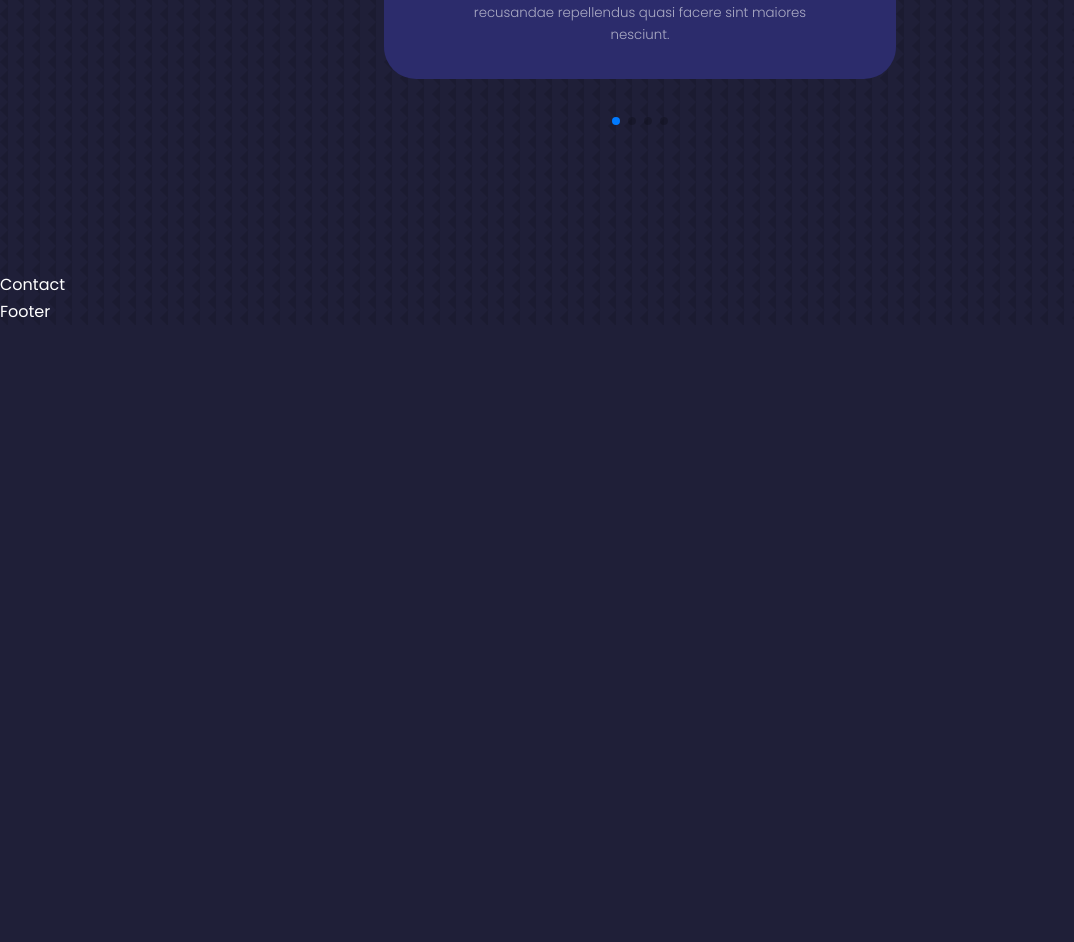
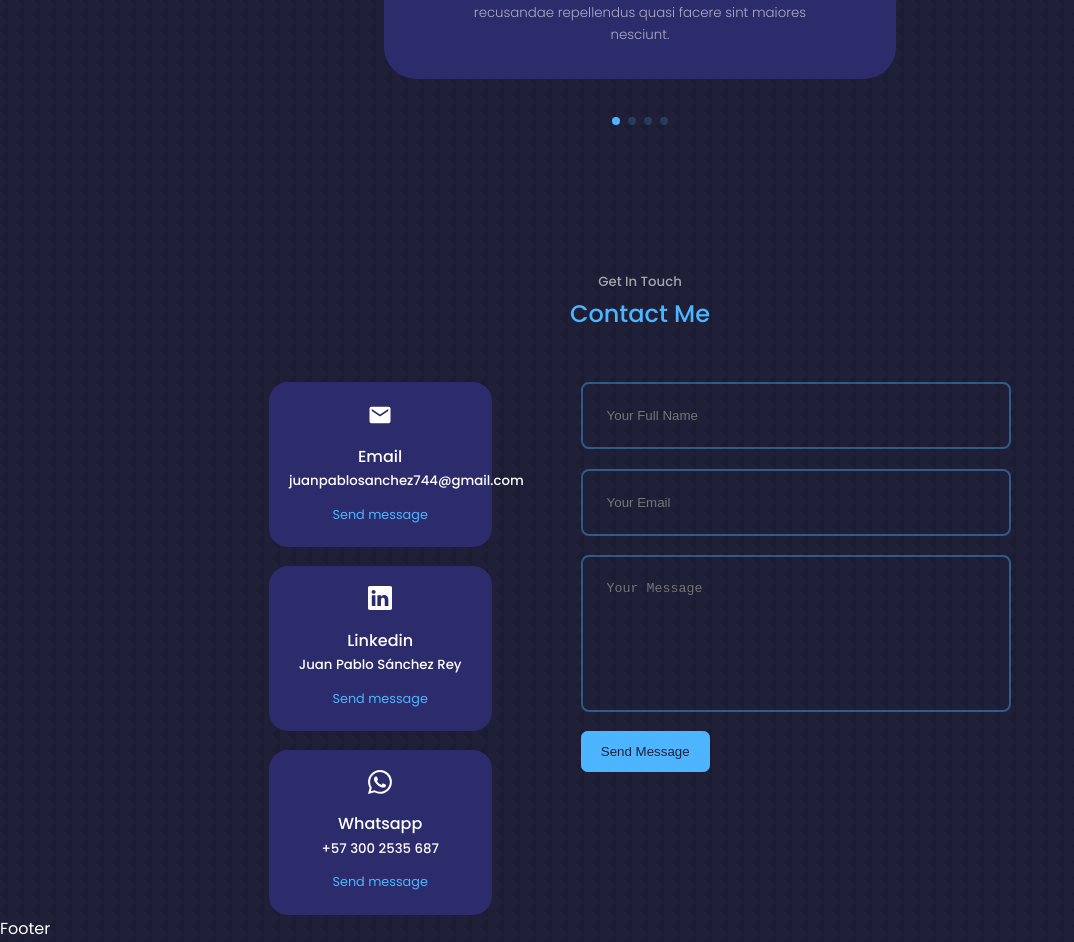
Before and after one commit to JuanPabloSR/react-portafolio-website, a React (Create React App) app: page / in a window 1280 px wide. Shown: the part 4346-5288 px from the top of the page, without its empty margins (0-1074 px from the left). Before the commit the page ends 4671 px from the top, so only its background shows below. Built offline with nearby package versions, Linux system fonts and the light colour scheme.

Commit message:
complete the contact section, and styles

```diff
--- a/package.json
+++ b/package.json
@@ -6,6 +6,7 @@
     "@testing-library/jest-dom": "^5.16.5",
     "@testing-library/react": "^13.4.0",
     "@testing-library/user-event": "^13.5.0",
+    "emailjs-com": "^3.2.0",
     "react": "^18.2.0",
     "react-dom": "^18.2.0",
     "react-icons": "^4.6.0",
--- a/src/components/contact/Contact.jsx
+++ b/src/components/contact/Contact.jsx
@@ -1,9 +1,46 @@
-import React from 'react'
-import './contact.css'
+import React from "react";
+import "./contact.css";
+import {BsLinkedin, BsWhatsapp} from 'react-icons/bs';
+import {IoMdMail} from 'react-icons/io';
 
 const Contact = () => {
   return (
-    <section id='contact'>Contact</section>
-  )
-}
-export default Contact
+    <section id="contact">
+      <h5>Get In Touch</h5>
+      <h2>Contact Me</h2>
+
+      <div className="container contact__container">
+        <div className="contact__options">
+          <article className="contact__option">
+            <IoMdMail className="contact__option-icon"/>
+            <h4>Email</h4>
+            <h5>juanpablosanchez744@gmail.com</h5>
+            <a href="mailto:juanpablosanchez744@gmail.com" target="_blank" rel="noreferrer">Send message</a>
+          </article>
+
+          <article className="contact__option">
+            <BsLinkedin className="contact__option-icon"/>
+            <h4>Linkedin</h4>
+            <h5>Juan Pablo Sánchez Rey</h5>
+            <a href="https://www.linkedin.com/in/juan-pablo-sanchez-rey/" target="_blank" rel="noreferrer" >Send message</a>
+          </article>
+
+          <article className="contact__option">
+            <BsWhatsapp className="contact__option-icon"/>
+            <h4>Whatsapp</h4>
+            <h5>+57 300 2535 687</h5>
+            <a href="https://api.whatsapp.com/send?phone=573002535687&text=Hola%2C%20trabajemos%20juntos!" target="_blank" rel="noreferrer">Send message</a>
+          </article>
+        </div>
+        {/* END OF CONTACT OPTIONS */}
+        <form action="">
+          <input type="text" name="name" placeholder="Your Full Name" required/>
+          <input type="email" name="email" placeholder="Your Email" required/>
+          <textarea type="message" rows="7" name="name" placeholder="Your Message" required></textarea>
+          <button type="submit" className="btn btn-primary">Send Message</button>
+        </form>
+      </div>
+    </section>
+  );
+};
+export default Contact;
--- a/src/components/contact/contact.css
+++ b/src/components/contact/contact.css
@@ -0,0 +1,73 @@
+.container.contact__container {
+  width: 58%;
+  display: grid;
+  grid-template-columns: 30% 58%;
+  gap: 12%;
+}
+
+.contact__options {
+  display: flex;
+  flex-direction: column;
+  gap: 1.2rem;
+}
+
+.contact__option {
+  background: var(--color-bg-variant);
+  padding: 1.2rem;
+  border-radius: 1.2rem;
+  text-align: center;
+  border: 1px solid transparent;
+  transition: var(--transition);
+}
+
+.contact__option:hover {
+  background: transparent;
+  border-color: var(--color-primary-variant);
+}
+
+.contact__option-icon {
+  font-size: 1.5rem;
+  margin-bottom: 0.5rem;
+}
+
+.contact__option a {
+  margin-top: 0.7rem;
+  display: inline-block;
+  font-size: 0.8rem;
+}
+
+/* ================== FORM ======================= */
+
+form {
+  display: flex;
+  flex-direction: column;
+  gap: 1.2rem;
+}
+
+input,
+textarea {
+
+  padding: 1.5rem;
+  border-radius: 0.5rem;
+  background: transparent;
+  border: 2px solid var(--color-primary-variant);
+  resize: none;
+  color: var(--color-white);
+}
+
+/*========================== MEDIA QUERIES (MEDIUM DEVICES TABLETS, ETC) ==============================*/
+
+@media screen and (max-width: 1024px) {
+  .container.contact__container {
+    grid-template-columns: 1fr;
+    gap: 2rem;
+  }
+}
+
+/*========================== MEDIA QUERIES (SMALL DEVICES PHONES, ETC) ==============================*/
+
+@media screen and (max-width: 600px) {
+  .container.contact__container {
+    width: var(--container-width-sm);
+  }
+}
--- a/src/components/header/HeaderSocials.jsx
+++ b/src/components/header/HeaderSocials.jsx
@@ -1,21 +1,19 @@
 import React from "react";
-import { BsLinkedin } from "react-icons/bs";
-import { BsGithub } from "react-icons/bs";
-import { BsTwitter } from "react-icons/bs";
+import { BsLinkedin, BsGithub, BsTwitter } from "react-icons/bs";
 
 const HeaderSocials = () => {
   return (
     <div className="header__socials">
-      <a href="https://github.com/JuanPabloSR" target="_blank">
+      <a href="https://github.com/JuanPabloSR" target="_blank" rel="noreferrer">
         <BsGithub />
       </a>
       <a
         href="https://www.linkedin.com/in/juan-pablo-sanchez-rey-5216061ba/"
-        target="_blank"
+        target="_blank" rel="noreferrer"
       >
         <BsLinkedin />
       </a>
-      <a href="https://twitter.com/JPablo30TM" target="_blank">
+      <a href="https://twitter.com/JPablo30TM" target="_blank" rel="noreferrer">
         <BsTwitter />{" "}
       </a>
     </div>
--- a/src/components/testimonials/testimonials.css
+++ b/src/components/testimonials/testimonials.css
@@ -28,6 +28,10 @@
     margin: 0.8rem auto 0;
 }
 
+.swiper-pagination-clickable .swiper-pagination-bullet {
+    background: var(--color-primary);
+}
+
 
 /*========================== MEDIA QUERIES (MEDIUM DEVICES TABLETS, ETC) ==============================*/
 
```
Also changed, not shown: 1 other file (tests, documents, lock files or other folders).
